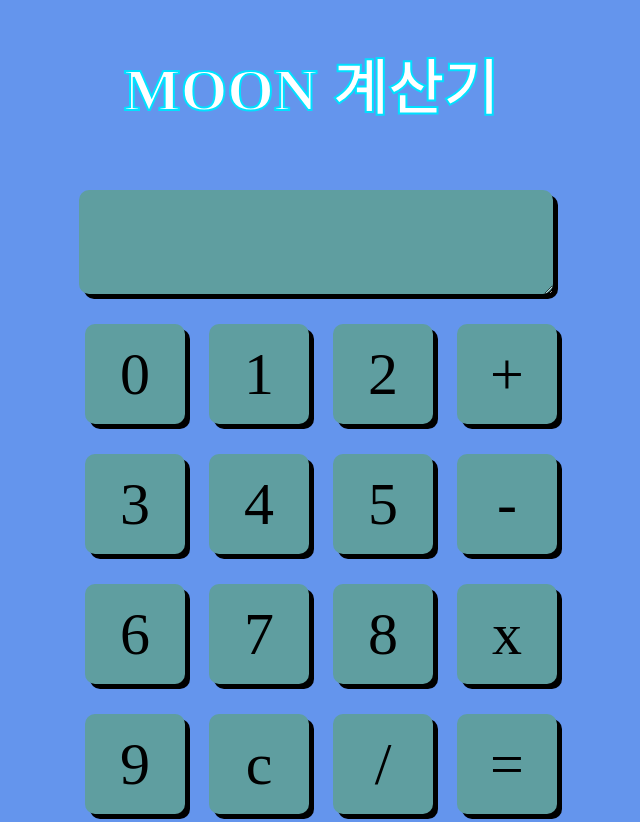
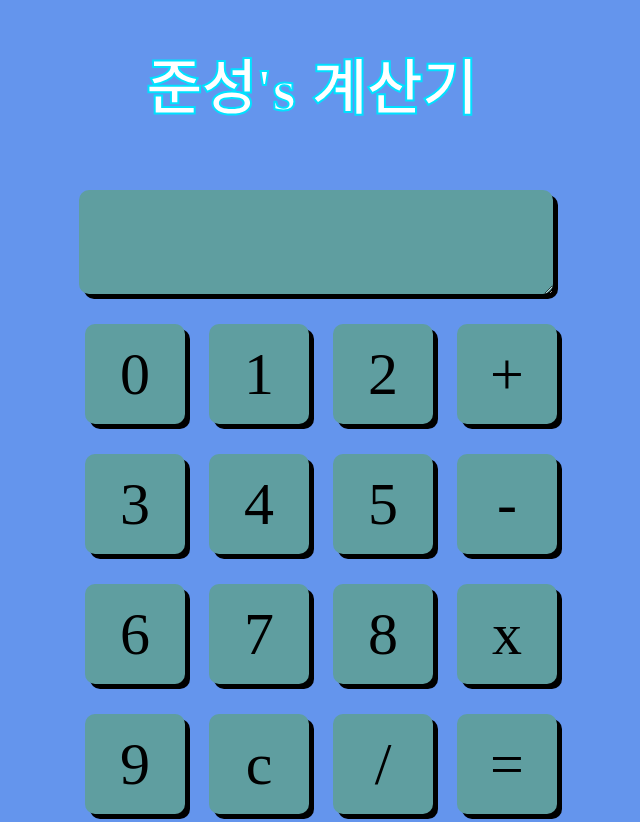
Before and after one commit to KDarkBot/test_20231, a plain HTML site: page index.html in a window 1280 px wide. Shown: the whole page, without its empty margins (329-969 px from the left). Drawn offline with Linux system fonts and the light colour scheme; a web font is replaced by a local one.

Commit message:
Update index.html

```diff
--- a/index.html
+++ b/index.html
@@ -10,7 +10,7 @@
   </head>
   <body>
     <main>
-      <h1>MOON 계산기</h1>
+      <h1>준성's 계산기</h1>
       <div id="operatercotainer" class="container">
         <textarea readonly wrap="off" id="write"></textarea>
       </div>
```
